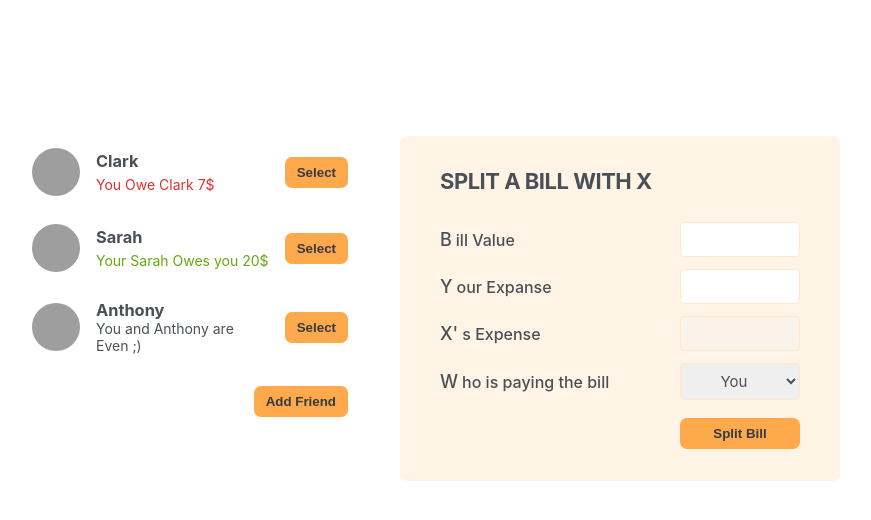
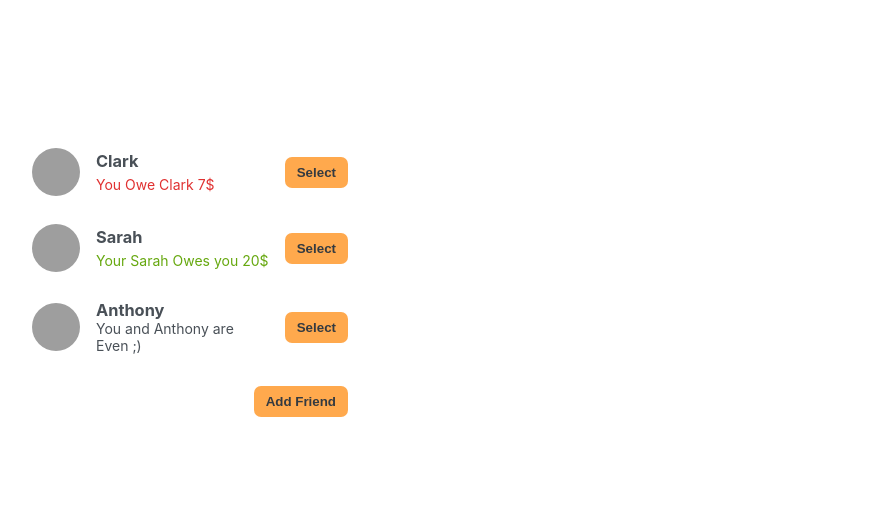
Before and after one commit to ItsMeSugan/6.eat-n-split, a React (Create React App) app: page / in a window 1280 px wide. Shown: the top 520 px of the page, without its empty margins (210-1081 px from the left). Built offline with nearby package versions, Linux system fonts and the light colour scheme; grey boxes are pictures that could not be loaded.

Commit message:
selecting  a friend

```diff
--- a/src/App.js
+++ b/src/App.js
@@ -24,6 +24,7 @@
 export default function App() {
   const [friends, setFriends] = useState(initialFriends);
   const [showAddFriend, setShowAddFriend] = useState(false);
+  const [selectedFriend, setSelectedFriend] = useState(null);
 
   function handleShowAddFriend() {
     setShowAddFriend((show) => !show);
@@ -34,33 +35,51 @@
     setShowAddFriend(false);
   }
 
+  function handleSelection(friend) {
+    // setSelectedFriend(friend);
+    setSelectedFriend((cur) => (cur?.id === friend.id ? null : friend));
+    setShowAddFriend(false);
+  }
+
   return (
     <div className="app">
       <div className="sidebar">
-        <FriendsList friends={friends} />
+        <FriendsList
+          friends={friends}
+          onSelection={handleSelection}
+          selectedFriend={selectedFriend}
+        />
+
         {showAddFriend && <FormAddFriend onAddFriend={handleAddFriend} />}
+
         <Button onClick={handleShowAddFriend}>
           {showAddFriend ? "Close" : "Add Friend"}
         </Button>
       </div>
-      <FormSplitBill />
+      {selectedFriend && <FormSplitBill selectedFriend={selectedFriend} />}
     </div>
   );
 }
 
-function FriendsList({ friends }) {
+function FriendsList({ friends, onSelection, selectedFriend }) {
   return (
     <ul>
       {friends.map((friend) => (
-        <Friend friend={friend} key={friend.id} />
+        <Friend
+          friend={friend}
+          key={friend.id}
+          selectedFriend={selectedFriend}
+          onSelection={onSelection}
+        />
       ))}
     </ul>
   );
 }
 
-function Friend({ friend }) {
+function Friend({ friend, onSelection, selectedFriend }) {
+  const isSelected = selectedFriend?.id === friend.id;
   return (
-    <li>
+    <li className={isSelected ? "selected" : ""}>
       <img src={friend.image} alt={friend.name} />
       <h3>{friend.name}</h3>
 
@@ -76,7 +95,9 @@
       )}
       {friend.balance === 0 && <p>You and {friend.name} are Even ;)</p>}
 
-      <Button>Select</Button>
+      <Button onClick={() => onSelection(friend)}>
+        {isSelected ? "Close" : "Select"}
+      </Button>
     </li>
   );
 }
@@ -132,18 +153,18 @@
   );
 }
 
-function FormSplitBill() {
+function FormSplitBill({ selectedFriend }) {
   return (
     <form className="form-split-bill">
-      <h2>Split a bill with X</h2>
+      <h2>Split a bill with {selectedFriend.name}</h2>
 
       <label>Bill Value</label>
       <input type="text" />
 
-      <label>Your Expanse </label>
+      <label>{selectedFriend.name} Expanse </label>
       <input type="text" />
 
-      <label>X's Expense</label>
+      <label>{selectedFriend.name}'s Expense</label>
       <input type="text" disabled />
 
       <label>Who is paying the bill</label>
```
